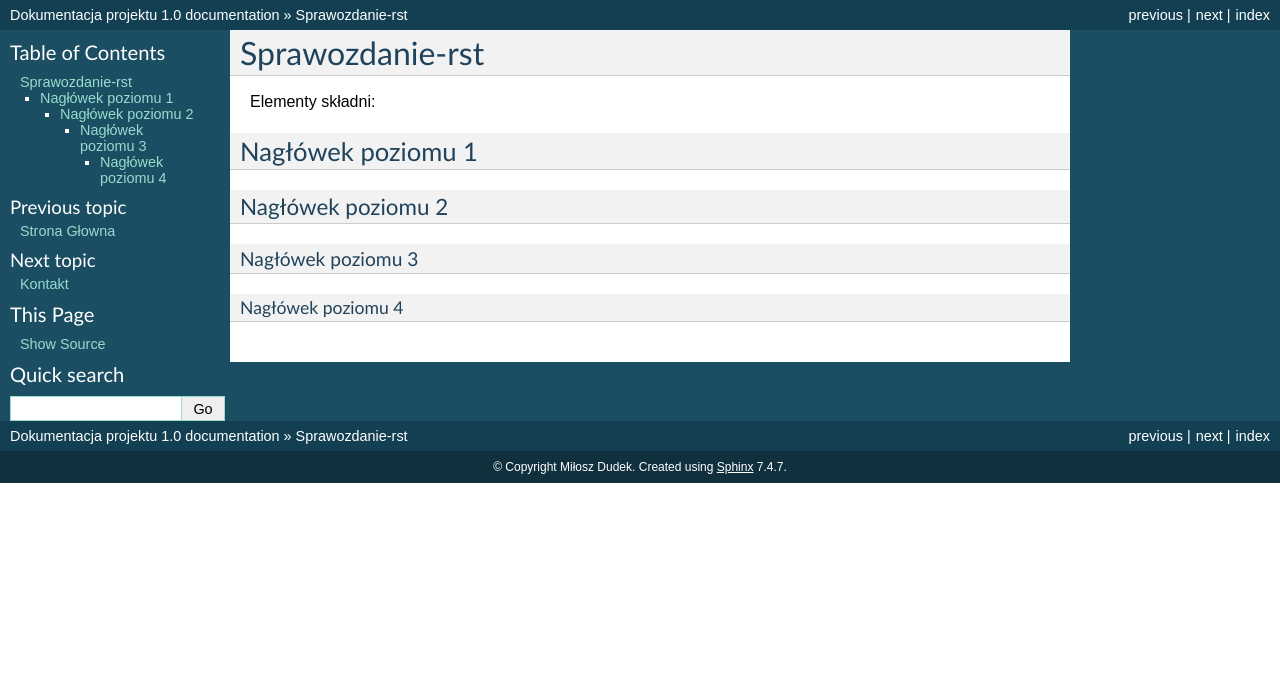
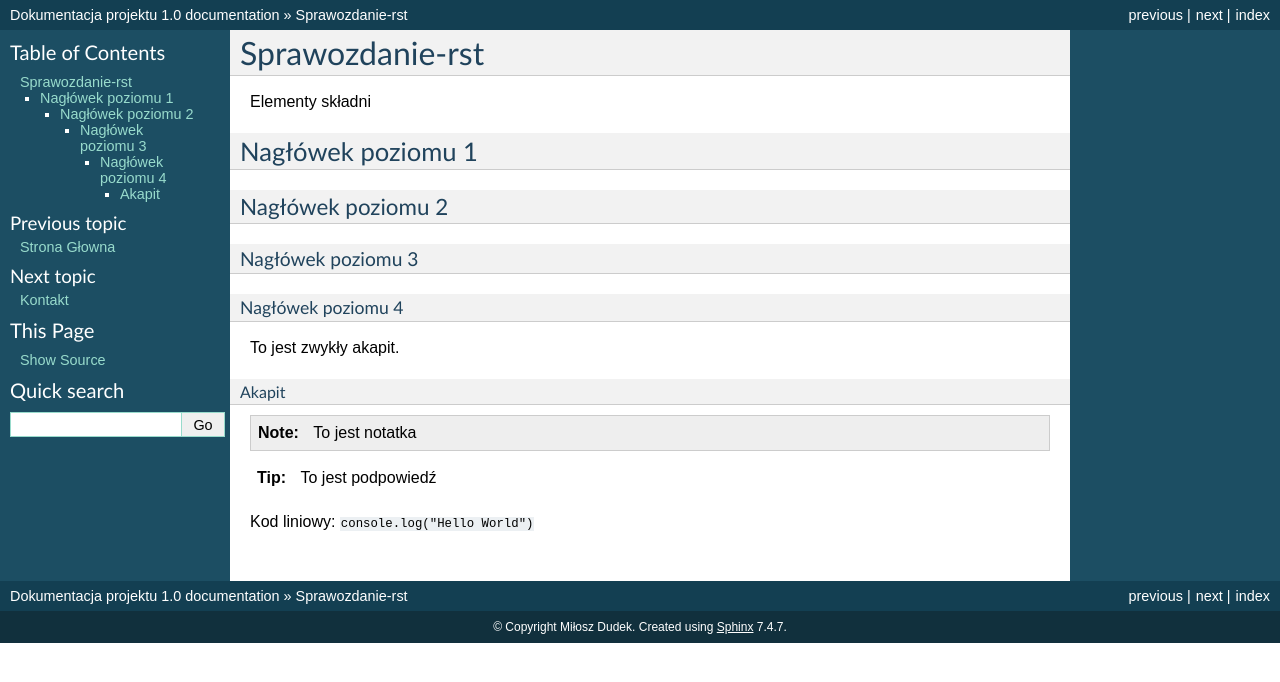
Before and after one commit to Monnnkey/zse-4TPMd-rtd, a Sphinx documentation site: the page built from docs/sprawozdanie-rtd.rst, in a window 1280 px wide. Shown: the top 682 px of the page. Built offline with Sphinx 7.4.7, drawn with Linux system fonts in a browser that asks for light colours; pages that are not in the unit, such as notebooks, are missing from menus.

Commit message:
Update sprawozdanie-rtd.rst

```diff
--- a/docs/sprawozdanie-rtd.rst
+++ b/docs/sprawozdanie-rtd.rst
@@ -1,7 +1,7 @@
 Sprawozdanie-rst
 ================
 
-Elementy składni:
+Elementy składni
 
 ===================
 Nagłówek poziomu 1
@@ -15,3 +15,16 @@ Nagłówek poziomu 3
 
 Nagłówek poziomu 4
 """"""""""""""""""
+
+To jest zwykły akapit.
+
+Akapit
+------
+
+.. note::
+  To jest notatka
+
+.. tip::
+  To jest podpowiedź
+
+Kod liniowy: ``console.log("Hello World")``
```
